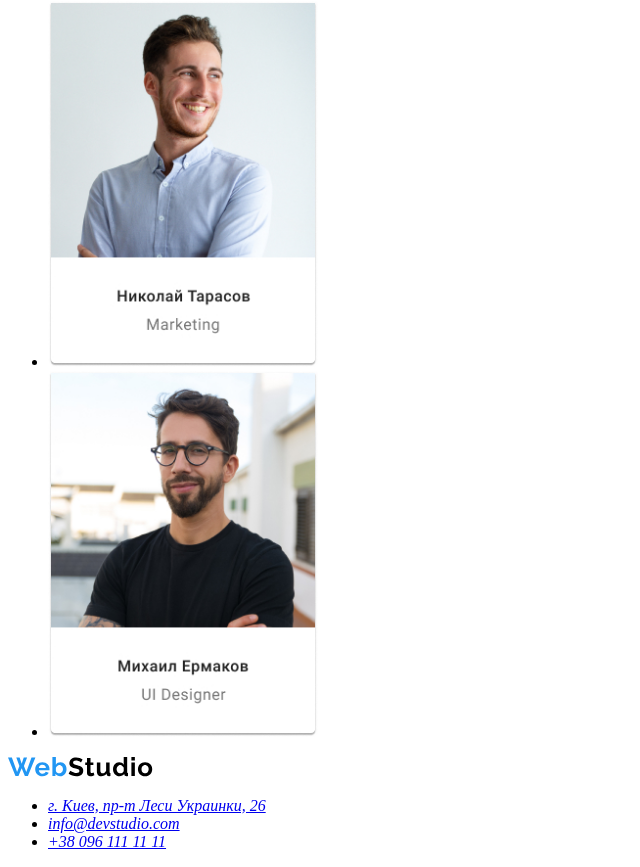
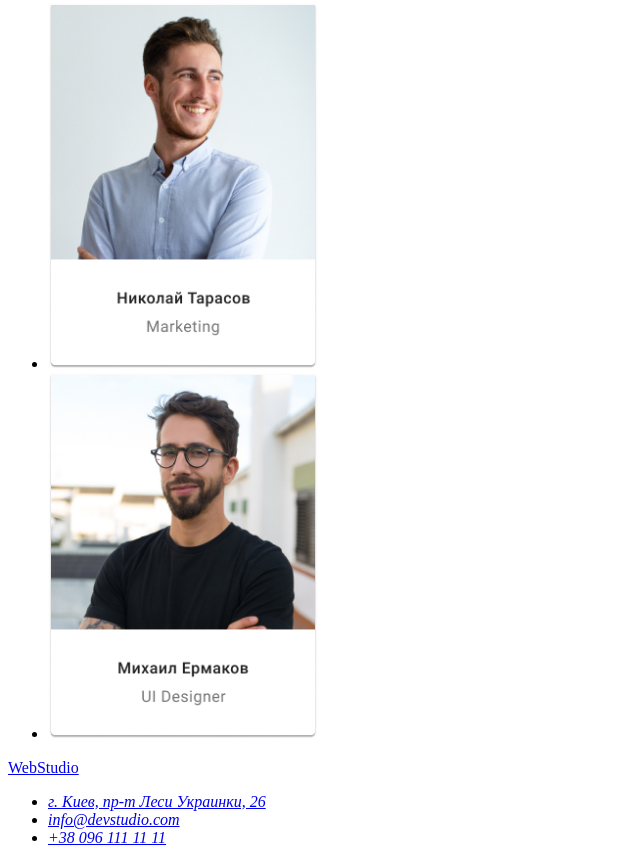
Before and after one commit to oleksandrnykodiuk/1st-home-work, a plain HTML site: page index.html in a window 1280 px wide. Shown: the part 1785-2652 px from the top of the page, without its empty margins (0-640 px from the left). Drawn offline with Linux system fonts and the light colour scheme.

Commit message:
editing
made the logo as a text instead of .svg,
took away <nav> from <footer>

```diff
--- a/index.html
+++ b/index.html
@@ -12,7 +12,7 @@
     <header>
         <nav>
             <a href="/" aria-label="логотип сайта">
-                <img src="./images/WebStudio.svg" alt="logo" width="145"/>
+                <p>Web<span>Studio</span></p>
             </a>
             <ul>
                 <li>
@@ -121,11 +121,9 @@
     </main>
     <!--footer-->
     <footer>
-        <nav>
-            <a href="#" aria-label="логотип сайта">
-            <img src="./images/WebStudio.svg" alt="logo" width="145" />
-            </a>
-        </nav>
+        <a href="/" aria-label="логотип сайта">
+            <p>Web<span>Studio</span></p>
+        </a>
         <address>
             <ul>
                 <li>
```
